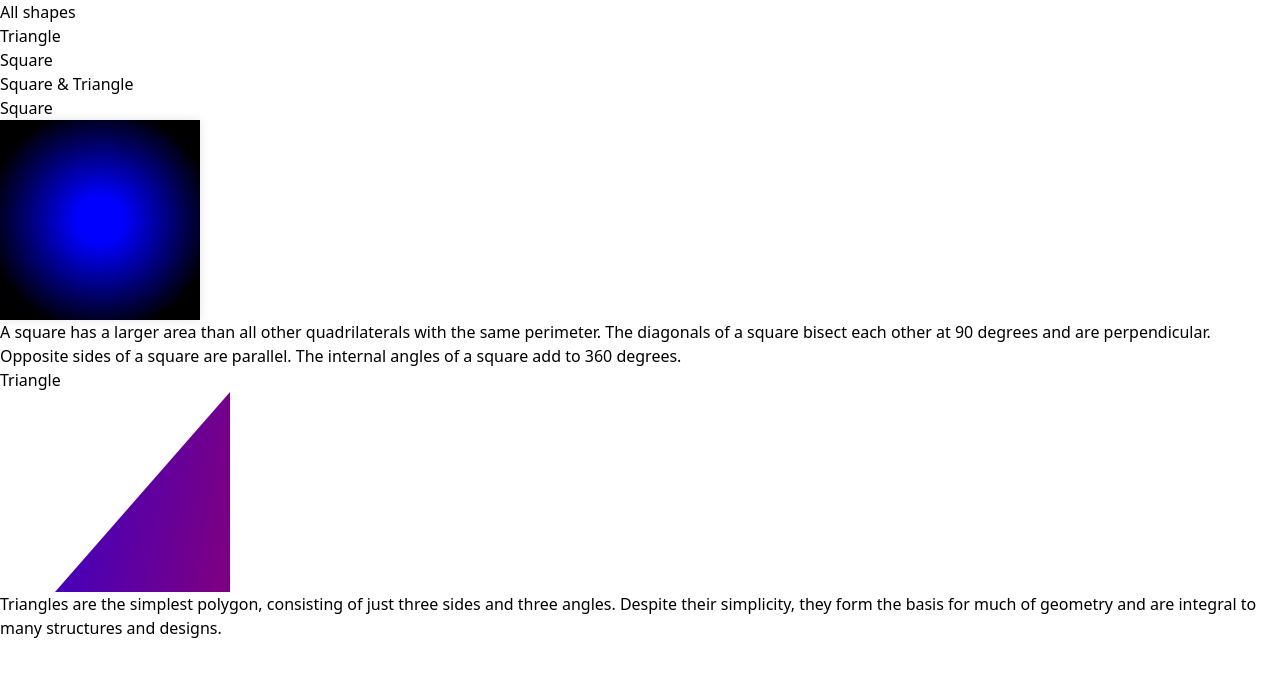
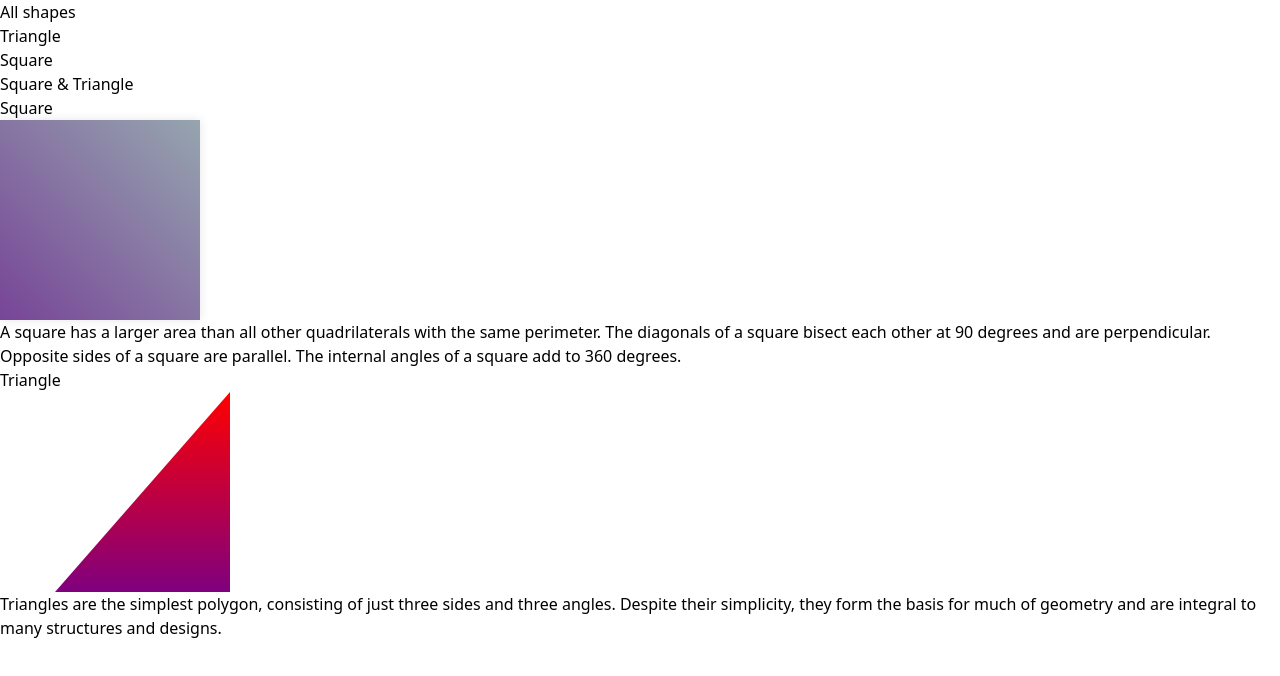
Before and after one commit to waywrd/Hantec-Markets, a Vue app: page /triangle-square in a window 1280 px wide. Shown: the top 676 px of the page. Built offline with nearby package versions, Linux system fonts and the light colour scheme.

Commit message:
adjust-single-shape-colours

```diff
--- a/src/views/SquareView.vue
+++ b/src/views/SquareView.vue
@@ -17,7 +17,7 @@
 .square {
   width: 200px;
   height: 200px;
-  background: radial-gradient(circle, #0000ff 16%, #000000 80%);
+  background: linear-gradient(45deg, #774597, #96a5af);
   display: flex;
   align-items: center;
   justify-content: center;
--- a/src/views/TriangleView.vue
+++ b/src/views/TriangleView.vue
@@ -38,7 +38,7 @@ defineProps({ isCombined: Boolean, a: String });
   left: 0;
   width: 200%;
   height: 200%;
-  background: linear-gradient(280deg, #ff0000, #0000ff);
+  background: linear-gradient(360deg, #0000ff, #ff0000);
   clip-path: polygon(50% 0%, 0% 100%, 100% 100%);
 }
 </style>
```
